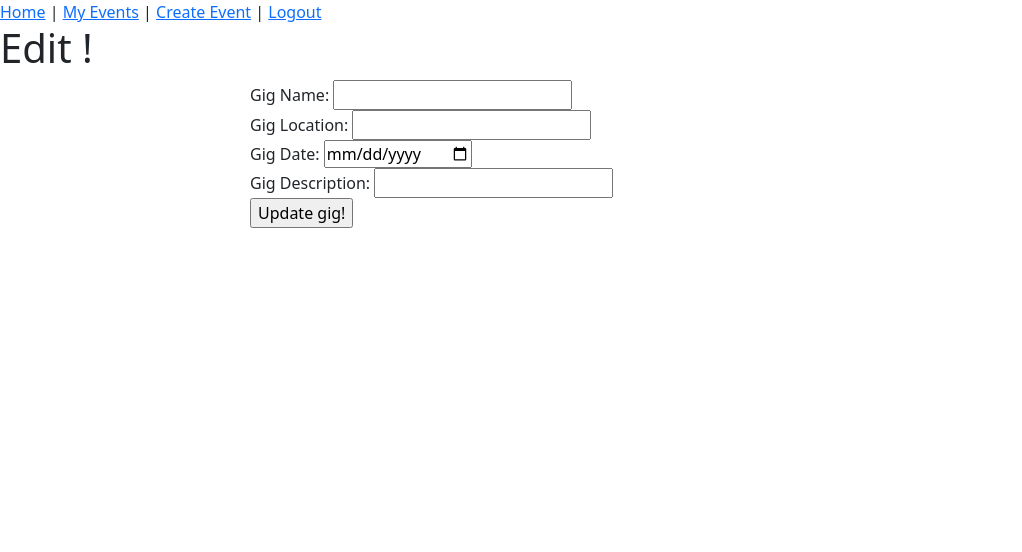
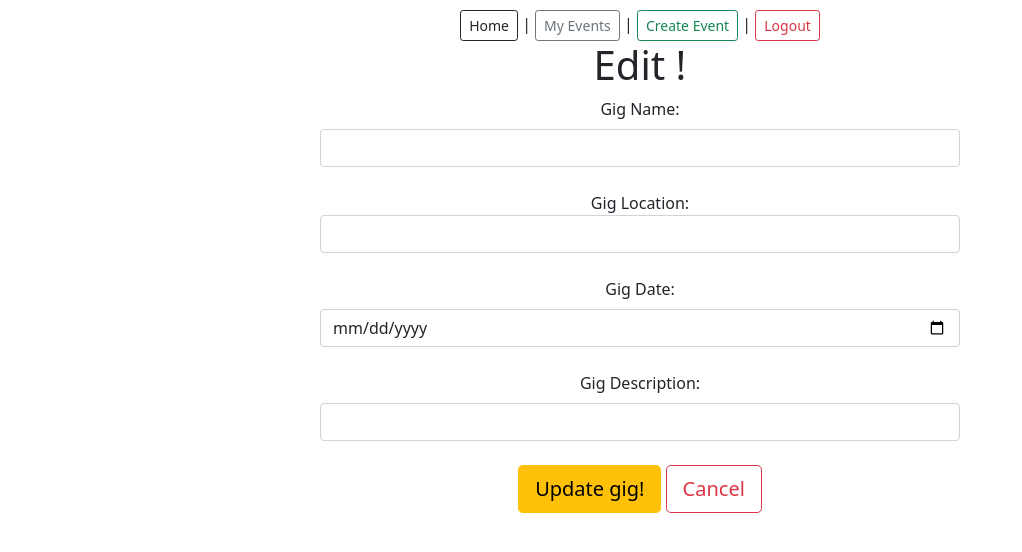
Before and after one commit to nrseals/coding_dojo_solo_project, a Flask app: template templates/edit.html in a window 1280 px wide. Shown: the top 552 px of the page, without its empty margins (0-1022 px from the left). Run offline with Flask 2, Linux system fonts and the light colour scheme; the template is opened without the code that fills it, so the values that code supplies are empty.

Commit message:
tidying up styling

```diff
--- a/server.py
+++ b/server.py
@@ -152,7 +152,7 @@
         'gig_id': id
     }
     mysql.query_db(query, data)
-    return redirect(f"/gigs/{id}")
+    return redirect(f"/users/{session['user_id']}")
 
 @app.route("/users/<id>")
 def userGigs(id):
@@ -228,7 +228,7 @@
 @app.route("/gigs/<id>/delete")
 def deleteGig(id):
     mysql = connectToMySQL(SCHEMA)
-    gig = mysql.query_db('DELETE FROM gigs WHERE id = {}'.format(id))
+    gig = mysql.query_db('DELETE FROM gigs WHERE id = {} '.format(id))
     return redirect('/gigs')
 
 @app.route("/gigs/<id>/edit")
--- a/static/style.css
+++ b/static/style.css
@@ -14,7 +14,10 @@
 input{
     margin: 5px;
 }
-#new, #errors{
+#new, #errors, #edit{
     padding-left: 250px;
     padding-right: 250px;
 }
+#main_nav{
+    margin-top: 10px;
+}
--- a/templates/addNew.html
+++ b/templates/addNew.html
@@ -45,6 +45,7 @@
         <input class="form-control" type="textarea" name="description">
         <br>
         <input class="btn btn-lg btn-success" type="submit" value="Create gig!">
+        <a class="btn btn-lg btn-outline-danger" href="/gigs">Cancel</a>
     </form>
   </div>
 </body>
--- a/templates/edit.html
+++ b/templates/edit.html
@@ -10,16 +10,16 @@
     <title>Gigspace</title>
 </head>
 
-<body>
+<body id="body">
     <div id="main_nav">
         <nav>
-            <a href="/gigs">Home</a>
+            <a class="btn btn-sm btn-outline-dark" href="/gigs">Home</a>
             |
-            <a href="/users/{{session['user_id']}}">My Events</a>
+            <a class="btn btn-sm btn-outline-secondary" href="/users/{{user['id']}}">My Events</a>
             |
-            <a href="/gigs/new">Create Event</a>
+            <a class="btn btn-sm btn-outline-success" href="/gigs/new">Create Event</a>
             |
-            <a href="/logout">Logout</a>
+            <a class="btn btn-sm btn-outline-danger" href="/logout">Logout</a>
         </nav>
     </div>
         <h1>Edit {{gig['name']}}!</h1>
@@ -32,21 +32,22 @@
         {% endif %}
         {% endwith %}
     </div>
-        <div id="wrapper">
+        <div id="edit" class="container">
             <form action="/gigs/{{gig['id']}}/update" method="post">
-                <label for="name" >Gig Name: </label>
-                <input type="text" name="name" value="{{gig['name']}}">
+                <label class="form-label" for="name" >Gig Name: </label>
+                <input class="form-control" type="text" name="name" value="{{gig['name']}}">
                 <br>
                 <label for="location" name="location">Gig Location: </label>
-                <input type="text" name="location" value="{{gig['location']}}">
+                <input class="form-control" type="text" name="location" value="{{gig['location']}}">
                 <br>
-                <label for="date" name="date">Gig Date: </label>
-                <input type="date" name="date" value="{{gig['date']}}">
+                <label class="form-label" for="date" name="date">Gig Date: </label>
+                <input class="form-control" type="date" name="date" value="{{gig['date']}}">
                 <br>
-                <label for="description" >Gig Description: </label>
-                <input type="textarea" name="description" value="{{gig['description']}}">
+                <label class="form-label" for="description" >Gig Description: </label>
+                <input class="form-control" type="textarea" name="description" value="{{gig['description']}}">
                 <br>
-                <input type="submit" value="Update gig!">
+                <input class="btn btn-lg btn-warning" type="submit" value="Update gig!">
+                <a class="btn btn-lg btn-outline-danger" href="/gigs">Cancel</a>
             </form>
         </div>
 </body>
--- a/templates/index.html
+++ b/templates/index.html
@@ -32,7 +32,6 @@
                 <label class="form-label" for="pw">Password: </label>
                 <input class="form-control" type="password" name="password">
                 <br>
-                <br>
                 <input class="btn btn-lg btn-outline-primary" type="submit" value="Login!">
             </form>
         </div>
@@ -54,7 +53,6 @@
                 <label class="form-label" for="confirmPw">Confirm Password: </label>
                 <input class="form-control" type="password" name="confirm_pw">
                 <br>
-                <br>
                 <input class="btn btn-lg btn-success" type="submit" value="Register!">
             </form>
         </div>
--- a/templates/userEvents.html
+++ b/templates/userEvents.html
@@ -28,6 +28,7 @@
                     <th>Event Name</th>
                     <th>Location</th>
                     <th>Date</th>
+                    <th>Actions</th>
                 </tr>
             </thead>
             <tbody>
@@ -36,6 +37,9 @@
                     <td><a href="/gigs/{{gig['id']}}">{{gig['name']}}</a></td>
                     <td>{{gig['location']}}</td>
                     <td>{{gig['date']}}</td>
+                    <td>
+                        <a class="btn btn-sm btn-outline-primary" href="/gigs/{{gig['id']}}/un_rsvp">Un-RSVP</a>
+                    </td>
                 </tr>
                 {% endfor %}
                 </tbody>
```
Also changed, not shown: templates/viewOne.html (+11 -6 lines).
